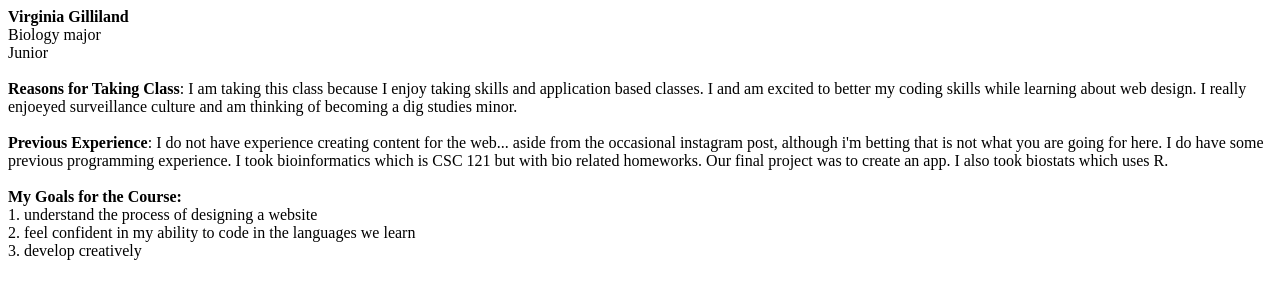
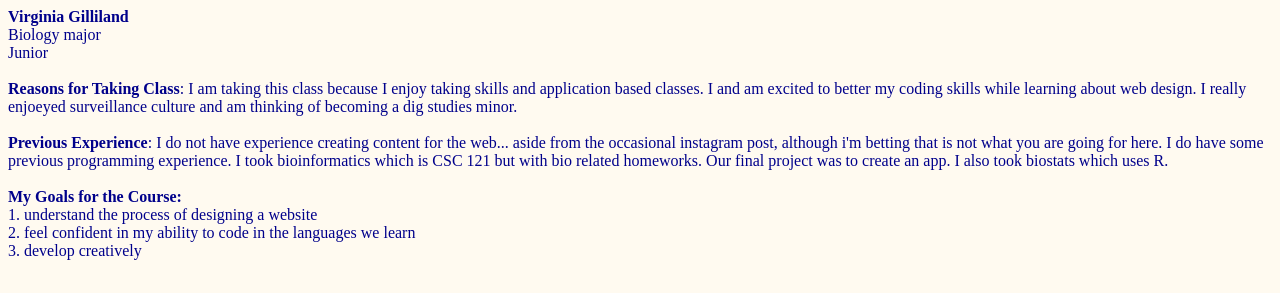
Before and after one commit to virginiagilliland/dig245-a1, a plain HTML site: page index.html in a window 1280 px wide. Shown: the top 293 px of the page. Drawn offline with Linux system fonts and the light colour scheme.

Commit message:
added colors

```diff
--- a/index.html
+++ b/index.html
@@ -4,10 +4,10 @@
 <!-- meta tags, links to css, etc. -->
 <title>Critical Web Design</title>
 </head>
-<body>
+<body text = "#00008B" bgcolor = "#FFFAF0">
 <!-- visible content goes here -->
 
-  <header><b> Virginia Gilliland </header></b>
+  <header><b>Virginia Gilliland </header></b>
     <header>Biology major</header>
     <header>Junior</header><br>
 
```
